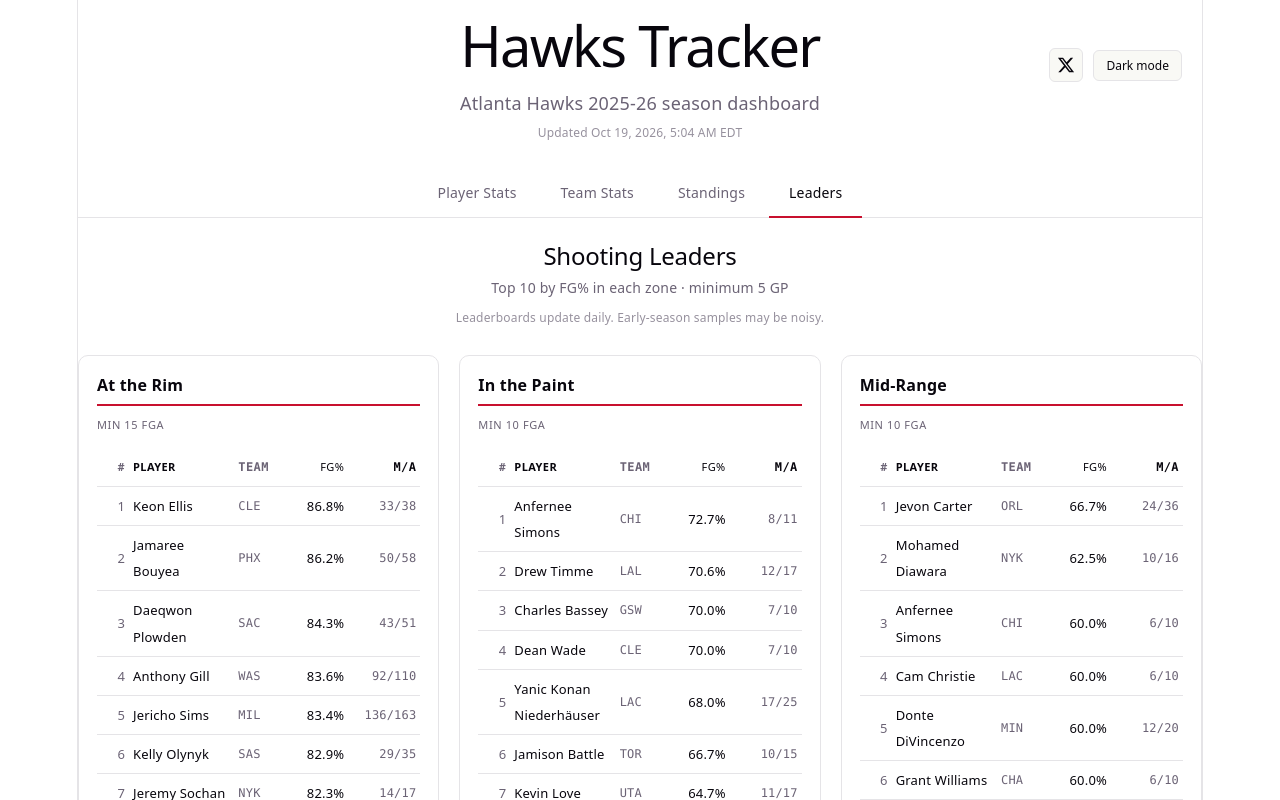
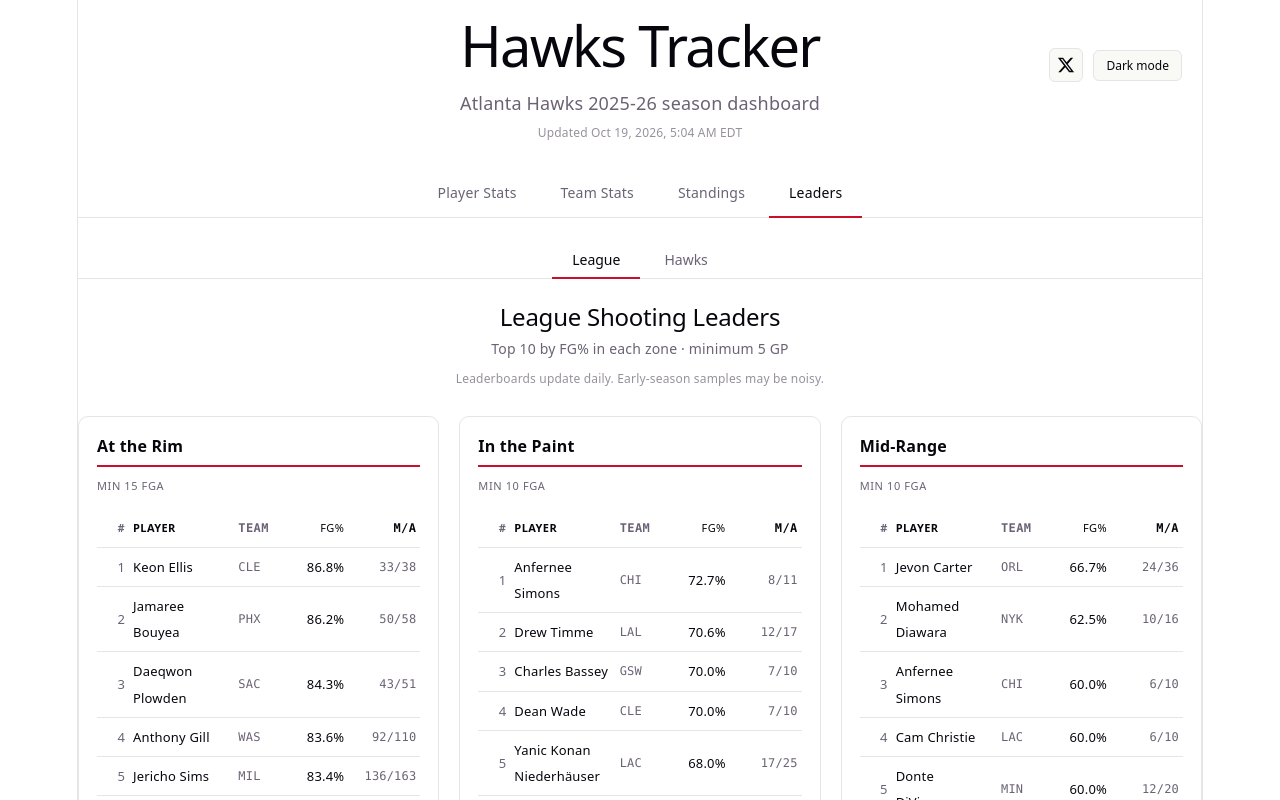
Before and after one commit to kevinkeneely/hawkstracker, a React app in the folder app/: page /leaders in a window 1280 px wide. Shown: the top 800 px of the page. Built offline with nearby package versions, Linux system fonts and the light colour scheme; the HTML template or start-up script is replaced by a standard one.

Commit message:
Add League/Hawks toggle to Leaders Page

```diff
--- a/app/src/App.jsx
+++ b/app/src/App.jsx
@@ -130,7 +130,7 @@
             <Route path="/players" element={<PlayerStatsPage playerData={playerData} />} />
             <Route path="/team" element={<TeamStatsPage hawks={hawks} teamData={teamData} />} />
             <Route path="/standings" element={<StandingsPage standingsData={standingsData} />} />
-            <Route path="/leaders" element={<LeadersPage leaderboards={leaderboards} />} />
+            <Route path="/leaders" element={<LeadersPage leaderboards={leaderboards} playerData={playerData} />} />
             <Route path="/players/:id" element={<PlayerProfilePage playerData={playerData} leagueBaseline={leagueBaseline} />} />
             <Route path="/games/:id" element={<BoxScorePage />} />
           </Routes>
--- a/app/src/index.css
+++ b/app/src/index.css
@@ -1735,3 +1735,43 @@
   font-style: italic;
   margin-top: 4px;
 }
+
+/* Leaders toggle (League | Hawks) */
+.leaders-toggle {
+  display: flex;
+  justify-content: center;
+  gap: 4px;
+  margin-bottom: 24px;
+  border-bottom: 1px solid var(--border);
+}
+
+.leaders-toggle-btn {
+  padding: 8px 20px;
+  font-size: 14px;
+  font-weight: 500;
+  color: var(--text);
+  background: transparent;
+  border: none;
+  border-bottom: 2px solid transparent;
+  margin-bottom: -1px;
+  cursor: pointer;
+  font-family: inherit;
+  transition: color 0.15s, border-color 0.15s;
+}
+
+.leaders-toggle-btn:hover {
+  color: var(--text-h);
+}
+
+.leaders-toggle-btn.active {
+  color: var(--text-h);
+  border-bottom-color: #C8102E;
+}
+
+.leader-empty {
+  text-align: center;
+  color: var(--text);
+  font-size: 12px;
+  font-style: italic;
+  padding: 12px;
+}
--- a/app/src/pages/LeadersPage.jsx
+++ b/app/src/pages/LeadersPage.jsx
@@ -1,8 +1,5 @@
 import { useMemo, useState } from 'react'
 
-// Zones displayed on the Leaders page. The l_corner_3 / r_corner_3 split
-// variants are available in the data but intentionally omitted here —
-// corner 3s are a single leaderboard.
 const ZONES = [
   { key: 'at_rim',        label: 'At the Rim',       short: 'At Rim' },
   { key: 'paint',         label: 'In the Paint',     short: 'Paint' },
@@ -11,9 +8,11 @@
   { key: 'above_break_3', label: 'Above the Break 3', short: 'Above Break' },
 ]
 
-const TOP_N = 10  // show top 10 per zone
+const TOP_N = 10
 
-export default function LeadersPage({ leaderboards }) {
+export default function LeadersPage({ leaderboards, playerData }) {
+  const [source, setSource] = useState('league')
+
   if (!leaderboards) {
     return (
       <div className="leaders-empty">
@@ -22,13 +21,39 @@
     )
   }
 
+  const players =
+    source === 'league'
+      ? leaderboards.players
+      : (playerData?.players || [])
+
+  const title = source === 'league' ? 'League Shooting Leaders' : 'Hawks Shooting Leaders'
+  const sub =
+    source === 'league'
+      ? `Top ${TOP_N} by FG% in each zone · minimum ${leaderboards.min_gp} GP`
+      : `Top ${TOP_N} Hawks by FG% in each zone`
+
   return (
     <div className="leaders-page">
+      <div className="leaders-toggle">
+        <button
+          type="button"
+          className={`leaders-toggle-btn ${source === 'league' ? 'active' : ''}`}
+          onClick={() => setSource('league')}
+        >
+          League
+        </button>
+        <button
+          type="button"
+          className={`leaders-toggle-btn ${source === 'hawks' ? 'active' : ''}`}
+          onClick={() => setSource('hawks')}
+        >
+          Hawks
+        </button>
+      </div>
+
       <header className="leaders-header">
-        <h2>Shooting Leaders</h2>
-        <p className="leaders-sub">
-          Top {TOP_N} by FG% in each zone · minimum {leaderboards.min_gp} GP
-        </p>
+        <h2>{title}</h2>
+        <p className="leaders-sub">{sub}</p>
         <p className="leaders-note">
           Leaderboards update daily. Early-season samples may be noisy.
         </p>
@@ -39,7 +64,7 @@
           <ZoneLeaderboard
             key={zone.key}
             zone={zone}
-            players={leaderboards.players}
+            players={players}
             minFga={leaderboards.min_fga_per_zone[zone.key]}
           />
         ))}
@@ -49,11 +74,10 @@
 }
 
 function ZoneLeaderboard({ zone, players, minFga }) {
-  // Memoize so we don't re-sort 400+ players on every render
   const topPlayers = useMemo(() => {
     return players
       .filter((p) => {
-        const z = p.zones[zone.key]
+        const z = p.zones?.[zone.key]
         return z && z.fga >= minFga && z.pct != null
       })
       .sort((a, b) => b.zones[zone.key].pct - a.zones[zone.key].pct)
@@ -63,9 +87,7 @@
   return (
     <section className="leader-card">
       <h3 className="leader-card-title">{zone.label}</h3>
-      <p className="leader-card-sub">
-        min {minFga} FGA
-      </p>
+      <p className="leader-card-sub">min {minFga} FGA</p>
       <table className="leader-table">
         <thead>
           <tr>
@@ -83,12 +105,19 @@
               <tr key={p.id}>
                 <td className="col-rank">{i + 1}</td>
                 <td className="col-player">{p.name}</td>
-                <td className="col-team">{p.team}</td>
+                <td className="col-team">{p.team || 'ATL'}</td>
                 <td className="col-pct">{(z.pct * 100).toFixed(1)}%</td>
                 <td className="col-vol">{z.fgm}/{z.fga}</td>
               </tr>
             )
           })}
+          {topPlayers.length === 0 && (
+            <tr>
+              <td colSpan={5} className="leader-empty">
+                No qualifying players.
+              </td>
+            </tr>
+          )}
         </tbody>
       </table>
     </section>
```
